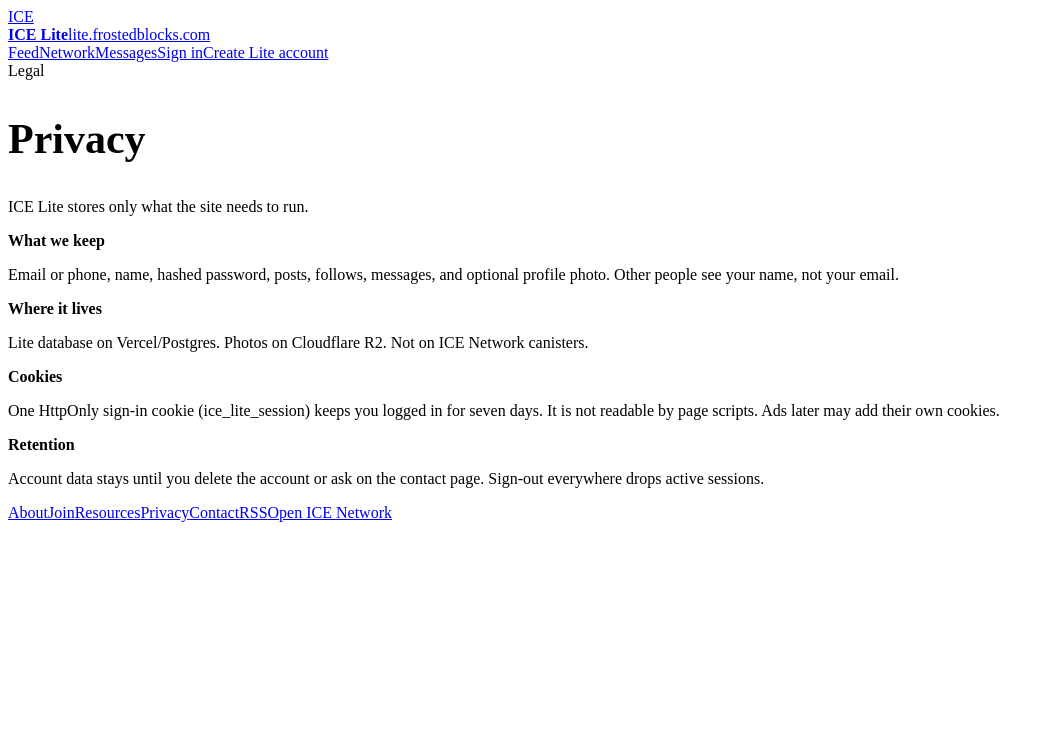
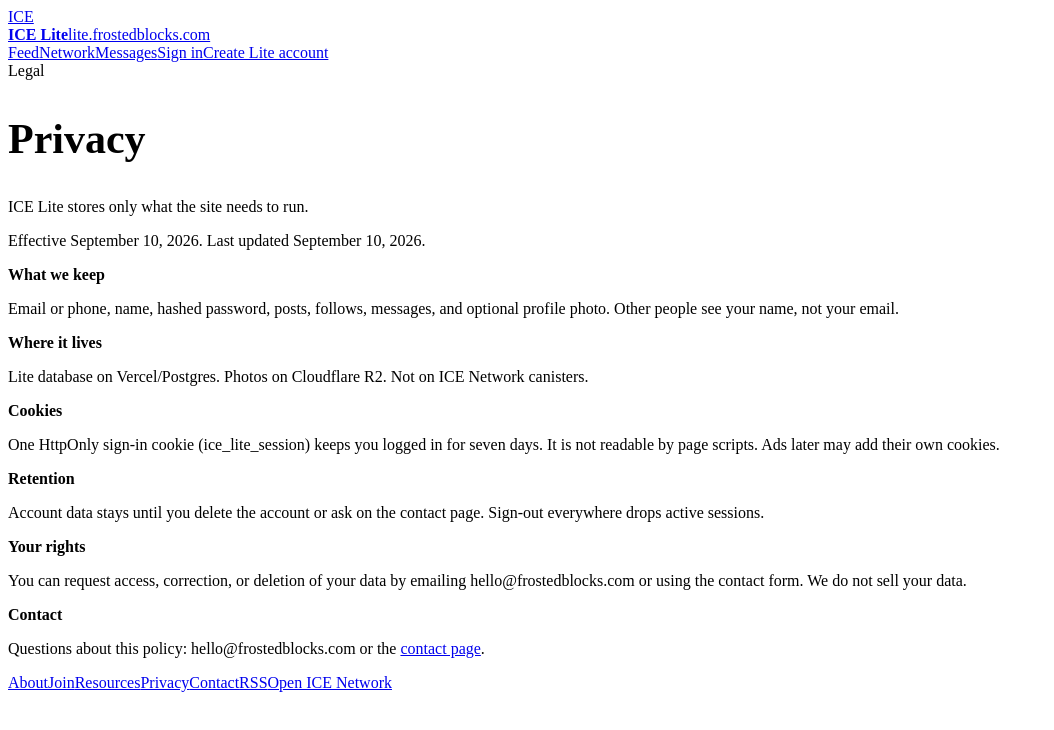
Before and after one commit to frostedblocks/frostedblocks-lite, a Next.js app: page /privacy in a window 1280 px wide. Shown: the top 730 px of the page, without its empty margins (0-1054 px from the left). Built offline with nearby package versions, Linux system fonts and the light colour scheme; no server answers.

Commit message:
Expand Lite privacy note with effective date, contact email, and user rights

```diff
--- a/app/privacy/page.tsx
+++ b/app/privacy/page.tsx
@@ -1,3 +1,5 @@
+import Link from "next/link";
+
 export default function PrivacyPage() {
   return (
     <main className="wrap page">
@@ -5,6 +7,9 @@ export default function PrivacyPage() {
         <div className="kicker">Legal</div>
         <h1 style={{ fontSize: 42 }}>Privacy</h1>
         <p className="lead">ICE Lite stores only what the site needs to run.</p>
+        <p className="note" style={{ marginTop: 0 }}>
+          Effective September 10, 2026. Last updated September 10, 2026.
+        </p>
         <div className="stack">
           <div className="glass stack-item">
             <strong>What we keep</strong>
@@ -22,6 +27,14 @@ export default function PrivacyPage() {
             <strong>Retention</strong>
             <p className="note">Account data stays until you delete the account or ask on the contact page. Sign-out everywhere drops active sessions.</p>
           </div>
+          <div className="glass stack-item">
+            <strong>Your rights</strong>
+            <p className="note">You can request access, correction, or deletion of your data by emailing hello@frostedblocks.com or using the contact form. We do not sell your data.</p>
+          </div>
+          <div className="glass stack-item">
+            <strong>Contact</strong>
+            <p className="note">Questions about this policy: hello@frostedblocks.com or the <Link href="/contact">contact page</Link>.</p>
+          </div>
         </div>
       </article>
     </main>
```
